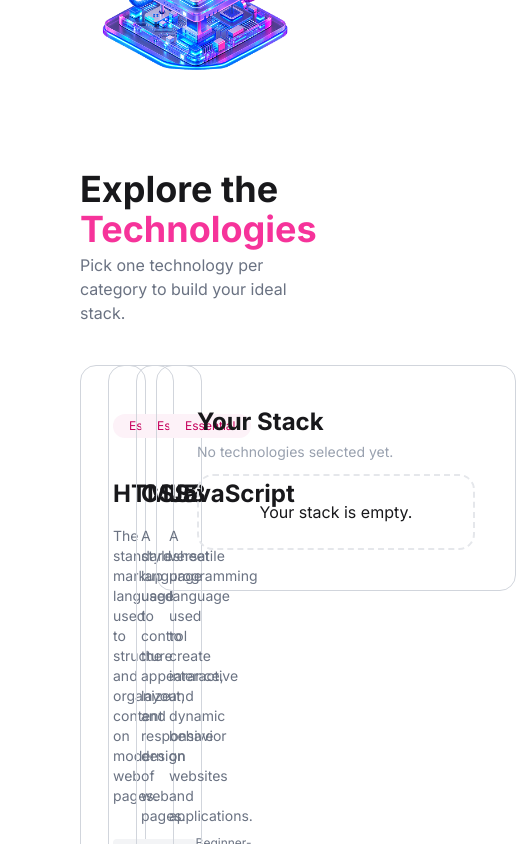
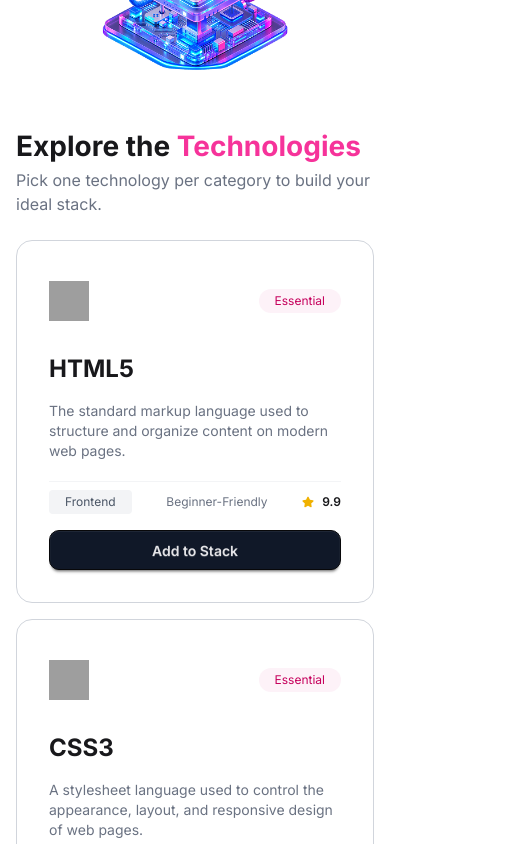
Before and after one commit to Rumi-Parvez/Assignment-of-PH-05-From-RumiParvez, a React (Vite) app: page / in a window 390 px wide. Shown: the part 560-1404 px from the top of the page, 516 px wide, since content can reach past the window. Built offline with nearby package versions, Linux system fonts and the light colour scheme; grey boxes are pictures that could not be loaded.

Commit message:
Final full mobile and desktop responsive

```diff
--- a/src/App.tsx
+++ b/src/App.tsx
@@ -23,7 +23,7 @@ function App() {
 
     <div>
       <Suspense fallback={<Loading></Loading>} >
-        <div className='m-0 md:container m-auto '>
+        <div className='w-full md:container md:m-auto '>
           <Nav></Nav>
         <Hero></Hero>
 
--- a/src/components/Header/nav.tsx
+++ b/src/components/Header/nav.tsx
@@ -18,7 +18,7 @@ export function Nav() {
                 </div>
 
             <div>
-                <ul className=" hidden md:flex justify-between items-center gap-8 text-gray-700 ">
+                <ul className=" hidden md:flex md:justify-between md:items-center md:gap-8 md:text-gray-700 ">
                     <li><a className="hover:text-pink-600 " href="">Home</a></li>
                     <li><a className="hover:text-pink-600 " href="">Technologies</a></li>
                     <li><a className="hover:text-pink-600 " href="">Projects</a></li>
--- a/src/components/Hero Section/hero.tsx
+++ b/src/components/Hero Section/hero.tsx
@@ -21,7 +21,7 @@ export function Hero() {
               <button className="btn  rounded-lg bg-linear-to-r from-orange-500 to-pink-500 px-2
               text-xs md:px-4 py-3
                   md:font-semibold  text-white ">Explore Technologies</button>
-              <button className="btn  rounded-lg px-2 md:px-15 text-xs md:text-base font-medium bg-white">Learn More</button>
+              <button className="btn  rounded-lg px-4 md:px-15  md:text-sm font-medium bg-white">Learn More</button>
             </div>
 
           </div>
--- a/src/components/technologies.tsx
+++ b/src/components/technologies.tsx
@@ -31,10 +31,10 @@ export default function Technologies({ getDataPermisions }: TechnologiesProps) {
 
   return (
     <>
-      <div className="px-20 my-10 ">
+      <div className="px-4 mt-0 md:px-20 md:my-10 ">
         <div className=" container m-auto">
           <div>
-            <h1 className="text-4xl font-bold mb-1">
+            <h1 className="text-[28px] leading-tight md:text-4xl font-bold mb-1">
               Explore the{" "}
               <span className="bg-linear-r bg-pink-500 via-violet-400 bg-clip-text text-transparent">
                 Technologies
@@ -45,8 +45,8 @@ export default function Technologies({ getDataPermisions }: TechnologiesProps) {
             </p>
           </div>
 
-          <div className="flex justify-between mt-10">
-            <div className="grid grid-cols-3 gap-7 w-[75%] ">
+          <div className="flex flex-col md:flex-row justify-between gap-6 md:gap-0 mt-6 md:mt-10">
+            <div className="grid grid-cols-1 md:grid-cols-3 gap-4 md:gap-7 w-full md:w-[75%]">
               {technologis.map((tech) => (
                 <Tech
                   addedTech={addedTech}
@@ -62,10 +62,10 @@ export default function Technologies({ getDataPermisions }: TechnologiesProps) {
 
             <div >
               {addedTech.length > 0 ? (
-                <div className="sticky top-19">
+                <div className="md:sticky md:top-19">
                   <div>
-                    <div className="w-[25%] ">
-                      <div className="w-90 border   border-gray-300 rounded-2xl p-10   ml-5">
+                    <div className="w-full md:w-[25%] ">
+                      <div className="w-full md:w-90 border border-gray-300 rounded-2xl p-5 md:p-10 ml-0 md:ml-5">
                         <h1 className="text-2xl font-bold mb-1">Your Stack</h1>
                         <p className="mb-3 text-sm text-gray-400">
                           {count} technologies selected yet.
@@ -97,8 +97,8 @@ export default function Technologies({ getDataPermisions }: TechnologiesProps) {
                   </div>
                 </div>
               ) : (
-                <div className="w-[25%] sticky top-19">
-                  <div className="w-90 border   border-gray-300 rounded-2xl p-10   ml-5">
+                <div className="w-full md:w-[25%] md:sticky md:top-19">
+                  <div className="w-full md:w-90 border border-gray-300 rounded-2xl p-5 md:p-10 ml-0 md:ml-5">
                     <h1 className="text-2xl font-bold mb-1">Your Stack</h1>
                     <p className="mb-3 text-sm text-gray-400">
                       No technologies selected yet.
--- a/src/loading.tsx
+++ b/src/loading.tsx
@@ -3,7 +3,7 @@ export function Loading() {
     return (
         <>
         <div className='container m-auto  bg-pink-50 w-full h-15 border-b border-pink-200'></div>
-        <div className='container m-auto w-full bg-pink-200 h-130 mt-5 rounded-xl  '>
+        <div className='container m-auto w-full bg-pink-200 h-80 md:h-130 mt-5 rounded-xl  '>
 
 
         </div>
@@ -11,10 +11,11 @@ export function Loading() {
         <div className='container m-auto w-full bg-pink-100 h-15 mt-5 rounded-xl'></div>
 
 
-        <div className='flex justify-between container m-auto'>
-          <div className='grid grid-cols-3 gap-7  container m-auto w-[75%]  mt-5
+        <div className='flex flex-col md:flex-row justify-between container m-auto px-4 md:px-0'>
+          <div className='grid grid-cols-1 md:grid-cols-3 gap-4 md:gap-7 container m-auto w-full md:w-[75%] mt-5
+          [&>div]:h-60 [&>div]:w-full [&>div]:m-0 md:[&>div]:h-90 md:[&>div]:w-80 md:[&>div]:m-10
           h-130 rounded-xl'>
-            <div className='h-90 w-80 m-10 border border-pink-400 rounded-xl bg-pink-100 flex justify-center items-center ' > <h1 className='flex justify-center items-center text-5xl text-pink-200 font-bold'>...</h1></div>
+            <div className='h-60 md:h-90 w-full md:w-80 m-0 md:m-10 border border-pink-400 rounded-xl bg-pink-100 flex justify-center items-center ' > <h1 className='flex justify-center items-center text-5xl text-pink-200 font-bold'>...</h1></div>
             <div className='h-90 w-80 m-10 border border-pink-400 rounded-xl bg-pink-100 flex justify-center items-center ' > <h1 className='flex justify-center items-center text-5xl text-pink-200 font-bold'>...</h1></div>
             <div className='h-90 w-80 m-10 border border-pink-400 rounded-xl bg-pink-100 flex justify-center items-center ' > <h1 className='flex justify-center items-center text-5xl text-pink-200 font-bold'>...</h1></div>
             <div className='h-90 w-80 m-10 border border-pink-400 rounded-xl bg-pink-100 flex justify-center items-center ' > <h1 className='flex justify-center items-center text-5xl text-pink-200 font-bold'>...</h1></div>
@@ -37,7 +38,7 @@ export function Loading() {
             <div className='h-90 w-80 m-10 border border-pink-400 rounded-xl bg-pink-100 flex justify-center items-center ' > <h1 className='flex justify-center items-center text-5xl text-pink-200 font-bold'>...</h1></div>
 
           </div>
-          <div className=' sticky top-19 container m-auto w-[25%] bg-pink-50  mt-15 h-790     rounded-xl border border-dashed border-pink-300 ml-5'>
+          <div className=' hidden  md:sticky top-19 container m-auto w-[25%] bg-pink-50  mt-15 h-790     rounded-xl border border-dashed border-pink-300 ml-5'>
             <div className='m-10  bg-pink-100
             h-50   rounded-xl'>
 
```
